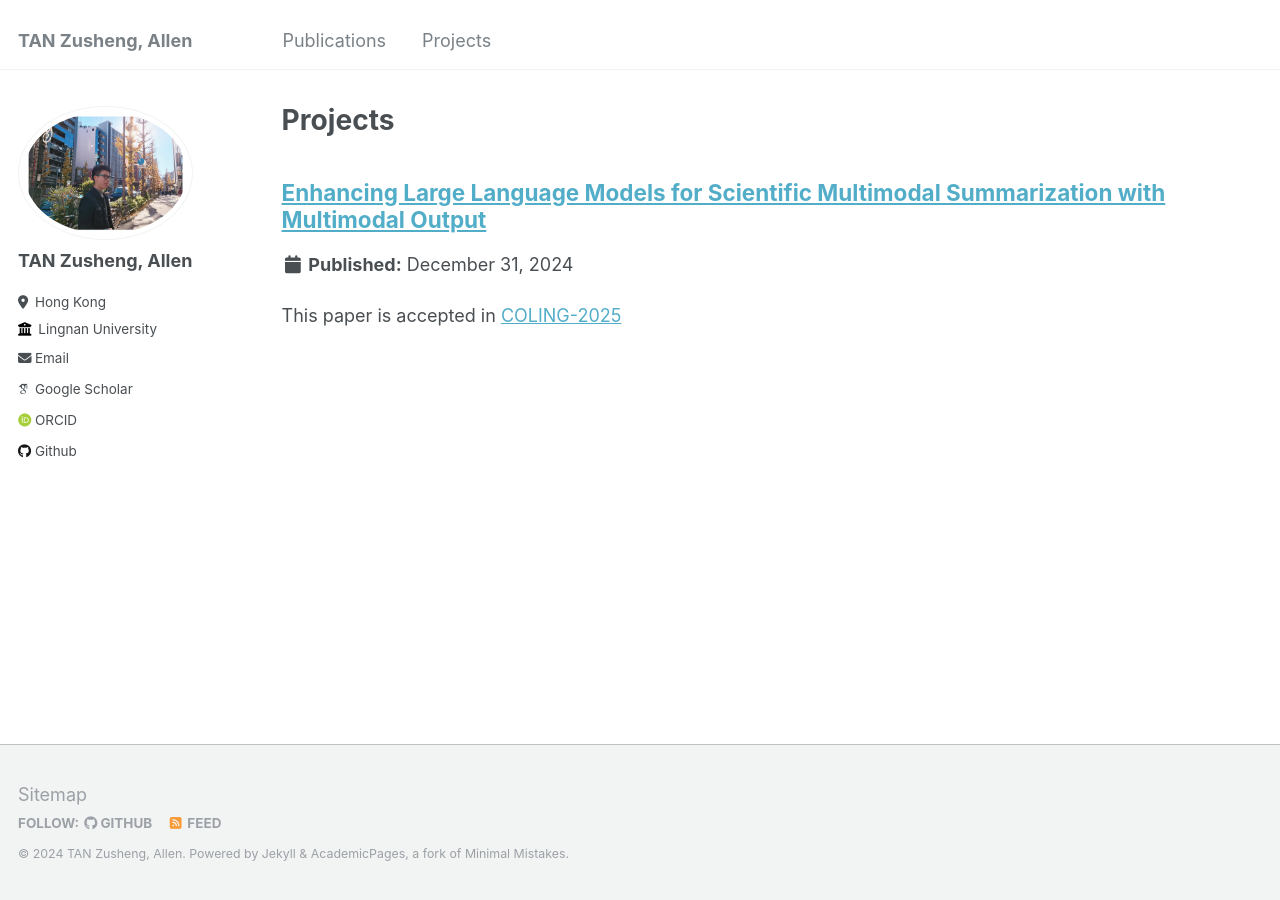
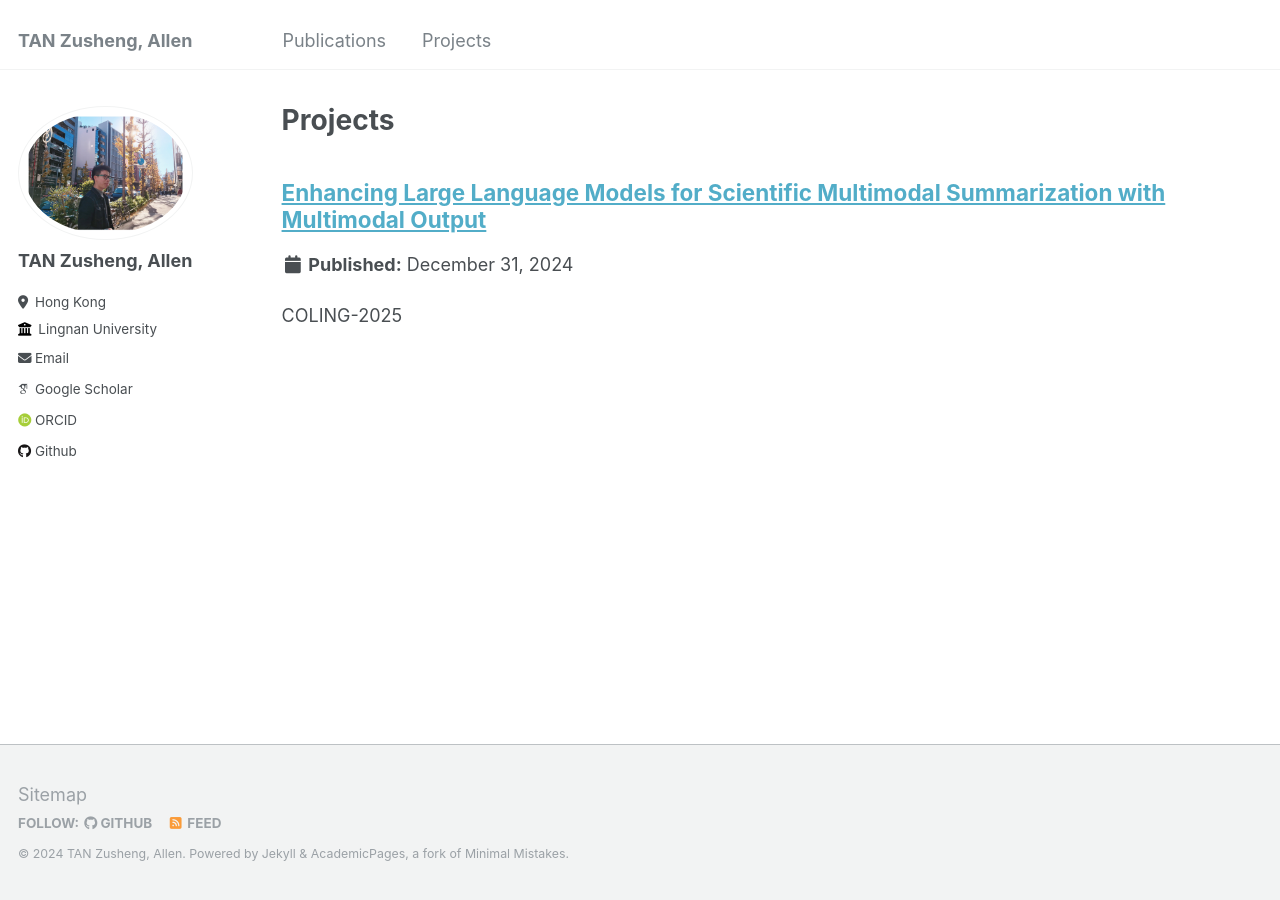
Before and after one commit to allent4n/allent4n.github.io, a Jekyll site: the page built from _pages/projects.html, in a window 1280 px wide. Built offline with Jekyll 4.4.1, drawn with Linux system fonts in a browser that asks for light colours; some web fonts are replaced.

Commit message:
Update Uni-SciSum.md

```diff
--- a/_projects/Uni-SciSum.md
+++ b/_projects/Uni-SciSum.md
@@ -7,9 +7,7 @@ venue: ""
 location: ""
 ---
 
-
-
-This paper is accepted in [COLING-2025](https://coling2025.org/)
+COLING-2025
 
 Uni-SciSum is a novel multimodal scientific summarisation model for multimodal output. Uni-SciSum aims to enable LLMs to effectively utilize textual, visual and auditoral content for scientific summarisation. Our model connects unimodal encoders to multimodal decoders via BridgeNet. During pretraining, the learnable queries in BridgeNet learn to extract modality-specific features from the encoders. During downstream tasks, the decoder generates embeddings based on different inputs and outputs (guided by the prompt and the learned queries), which the LLM then decodes into the target text summary and graphical abstract (GA).
 
```
